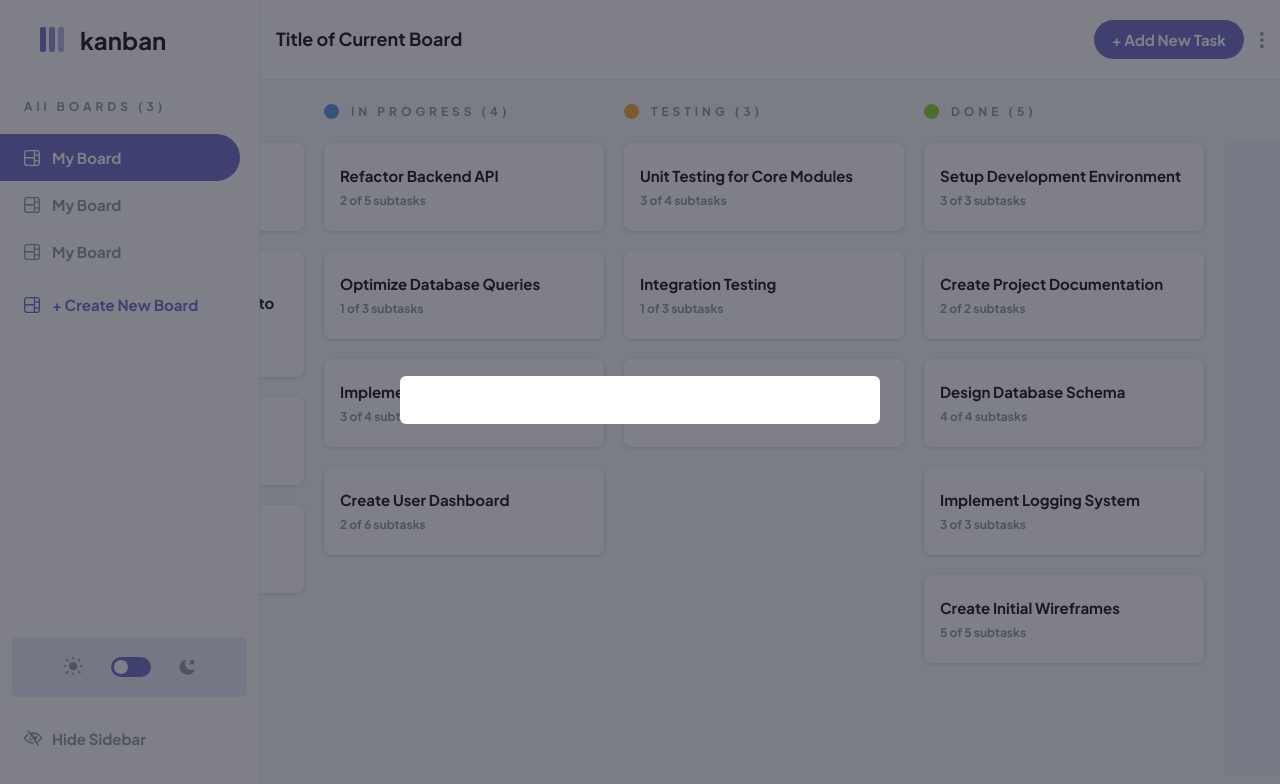
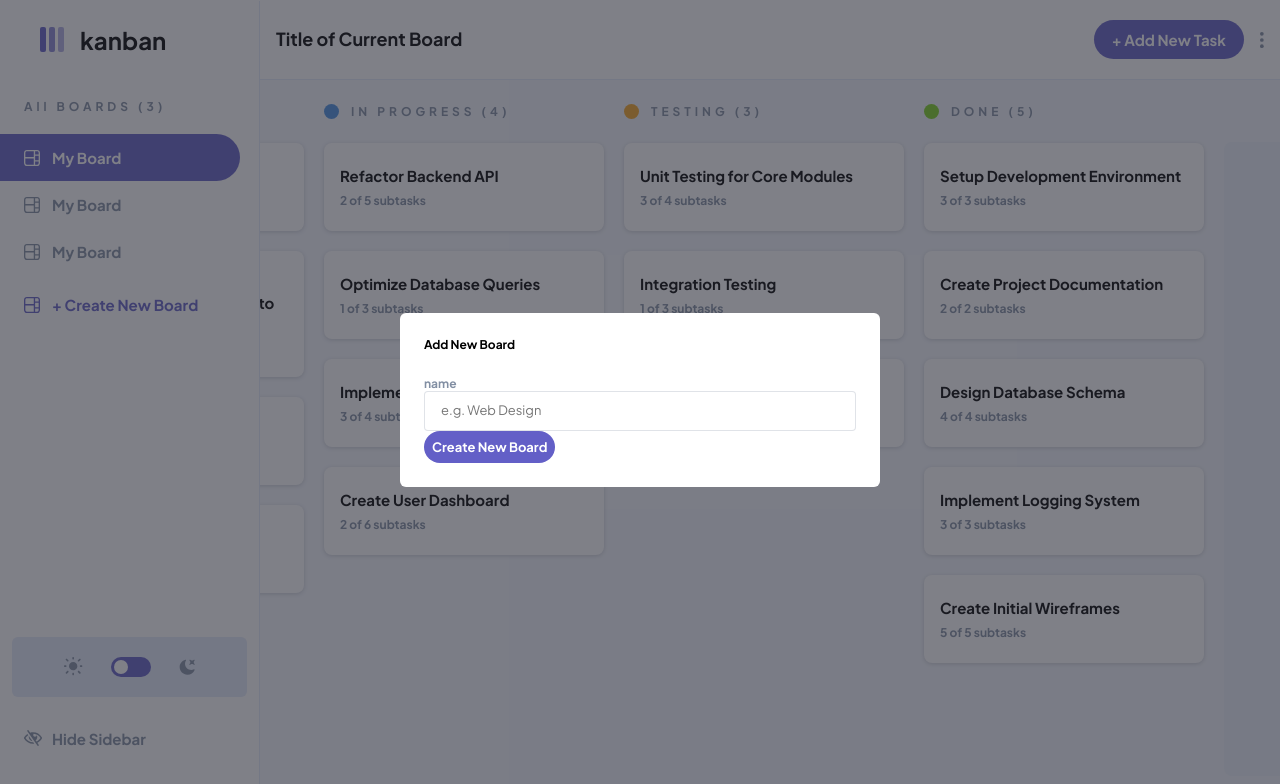
Before and after one commit to NaetharuCodes/kanban, a React (Vite) app in the folder kanban-ui/: page / in a window 1280 px wide. Shown: the top 784 px of the page. Built offline with nearby package versions, Linux system fonts and the light colour scheme.

Commit message:
create modal

```diff
--- a/kanban-ui/src/App.tsx
+++ b/kanban-ui/src/App.tsx
@@ -4,6 +4,7 @@ import styles from "./App.module.css";
 import Column from "./components/Column/Column";
 import { useEffect, useState } from "react";
 import ViewTaskModal from "./components/ViewTaskModal/ViewTaskModal";
+import CreateBoardModal from "./components/CreateBoardModal/CreateBoardModal";
 
 export type TaskModalType = {
   id: string;
@@ -31,15 +32,41 @@ function findItemById(data: any, targetId: string) {
 }
 
 const App = () => {
-  const [viewTaskModal, setViewtaskModal] = useState<boolean>(true);
+  const [viewBoardModal, setViewBoardModal] = useState<boolean>(true);
+  const [viewTaskModal, setViewtaskModal] = useState<boolean>(false);
   const [taskId, setTaskId] = useState<string | undefined>("");
   const [taskModalData, setTaskModalData] = useState<undefined | TaskModalType>(
     undefined
   );
 
+  const handleCreateNewBoard = async (boardName: string) => {
+    try {
+      const url = "http://localhost:3000/api/boards";
+      const response = await fetch(url, {
+        method: "POST",
+        headers: {
+          "Content-Type": "application/json",
+        },
+        body: JSON.stringify({ name: boardName }),
+      });
+      if (!response.ok) {
+        throw new Error("Error in the response");
+      } else {
+        const text = await response.text();
+        console.log(text);
+      }
+    } catch (error) {
+      console.log("inside the catch", error);
+    }
+  };
+
   const handleToggleViewTaskModal = (id?: string) => {
     setTaskId(id);
     setViewtaskModal(!viewTaskModal);
+  };
+
+  const handleToggleBoardModal = () => {
+    setViewBoardModal(!viewBoardModal);
   };
 
   useEffect(() => {
@@ -59,11 +86,17 @@ const App = () => {
   }, [taskId]);
 
   return (
-    <AppShell>
+    <AppShell toggleBoardModal={handleToggleBoardModal}>
       {viewTaskModal && (
         <ViewTaskModal
           toggleModal={handleToggleViewTaskModal}
           taskData={taskModalData}
+        />
+      )}
+      {viewBoardModal && (
+        <CreateBoardModal
+          toggleModal={handleToggleBoardModal}
+          createNewBoard={handleCreateNewBoard}
         />
       )}
       {dummyData.colData ? (
--- a/kanban-ui/src/components/AppShell/AppShell.tsx
+++ b/kanban-ui/src/components/AppShell/AppShell.tsx
@@ -9,9 +9,10 @@ import SideBar from "./SideBar";
 interface AppShellProps {
   children: React.ReactNode;
   sideBar?: boolean;
+  toggleBoardModal: () => void;
 }
 
-const AppShell = ({ children }: AppShellProps) => {
+const AppShell = ({ children, toggleBoardModal }: AppShellProps) => {
   const [showSidebar, setShowSidebar] = useState<boolean>(true);
 
   const handleToggleSidebar = () => {
@@ -46,6 +47,7 @@ const AppShell = ({ children }: AppShellProps) => {
         </div>
       </header>
       <SideBar
+        toggleBoardModal={toggleBoardModal}
         toggleShowSideBar={handleToggleSidebar}
         showSideBar={showSidebar}
       />
--- a/kanban-ui/src/components/AppShell/SideBar.tsx
+++ b/kanban-ui/src/components/AppShell/SideBar.tsx
@@ -13,9 +13,14 @@ const numberOfBoards = 3;
 interface SideBarProps {
   toggleShowSideBar: () => void;
   showSideBar: boolean;
+  toggleBoardModal: () => void;
 }
 
-const SideBar = ({ showSideBar, toggleShowSideBar }: SideBarProps) => {
+const SideBar = ({
+  showSideBar,
+  toggleShowSideBar,
+  toggleBoardModal,
+}: SideBarProps) => {
   const { darkMode, toggleDarkMode } = useTheme();
 
   useEffect(() => {
@@ -66,7 +71,7 @@ const SideBar = ({ showSideBar, toggleShowSideBar }: SideBarProps) => {
           value="My Board"
         />
         <button
-          onClick={handleCreateNewBoard}
+          onClick={toggleBoardModal}
           className={`${styles.createNewButton} heading-md`}
         >
           <NewBoardIcon />+ Create New Board
--- /dev/null
+++ b/kanban-ui/src/components/CreateBoardModal/CreateBoardModal.tsx
@@ -0,0 +1,38 @@
+import { useState } from "react";
+import MainButton from "../MainButton/MainButton";
+import Modal from "../Modal/Modal";
+import TextField from "../TextField/TextField";
+import styles from "./CreateBoardModal.module.css";
+
+interface CreateBoardModalProps {
+  toggleModal: () => void;
+  createNewBoard: (boardName: string) => void;
+}
+
+const CreateBoardModal = ({
+  toggleModal,
+  createNewBoard,
+}: CreateBoardModalProps) => {
+  const [name, setName] = useState<string>("");
+
+  const handleNameChange = (e: React.ChangeEvent<HTMLInputElement>) => {
+    setName(e.target.value);
+  };
+
+  return (
+    <Modal toggleModal={toggleModal}>
+      <h2 className={styles.header}>Add New Board</h2>
+      <form action="submit" onSubmit={() => createNewBoard(name)}>
+        <TextField
+          label="name"
+          placeholder="e.g. Web Design"
+          value={name}
+          onChange={handleNameChange}
+        />
+        <MainButton text="Create New Board" type="primary" disabled={!name} />
+      </form>
+    </Modal>
+  );
+};
+
+export default CreateBoardModal;
--- a/kanban-ui/src/components/MainButton/MainButtom.module.css
+++ b/kanban-ui/src/components/MainButton/MainButtom.module.css
@@ -4,7 +4,6 @@
   padding: 8px;
   border-radius: 24px;
   color: white;
-  width: 255px;
   font-weight: bold;
   font-size: 1.08rem;
   transition: 0.1s ease;
--- a/kanban-ui/src/components/MainButton/MainButton.tsx
+++ b/kanban-ui/src/components/MainButton/MainButton.tsx
@@ -8,12 +8,19 @@ enum Buttons {
 
 interface MainButtonProps {
   text: string;
-  onClick: () => void;
+  onClick?: () => void;
   type: string;
   large?: boolean;
+  disabled: boolean;
 }
 
-const MainButton = ({ text, onClick, type, large }: MainButtonProps) => {
+const MainButton = ({
+  text,
+  onClick,
+  type,
+  large,
+  disabled,
+}: MainButtonProps) => {
   return (
     <button
       className={`${styles.button} ${
@@ -24,6 +31,7 @@ const MainButton = ({ text, onClick, type, large }: MainButtonProps) => {
           : styles.destructive
       } ${large && styles.large}`}
       onClick={onClick}
+      disabled={disabled}
     >
       {text}
     </button>
--- a/kanban-ui/src/components/TextField/TextField.module.css
+++ b/kanban-ui/src/components/TextField/TextField.module.css
@@ -1,5 +1,4 @@
 .container {
-  width: 350px;
   position: relative;
 }
 
@@ -31,3 +30,9 @@
 :global(body.dark-mode) .errorMessage {
   color: rgba(var(--red), 1);
 }
+
+.label {
+  color: rgba(var(--blue-gray), 1);
+  font-weight: bold;
+  margin-bottom: 18px;
+}
--- a/kanban-ui/src/components/TextField/TextField.tsx
+++ b/kanban-ui/src/components/TextField/TextField.tsx
@@ -4,15 +4,28 @@ interface TextFieldProps {
   placeholder?: string;
   errorMessage?: string;
   error?: boolean;
+  label?: string;
+  value: string;
+  onChange: (e: React.ChangeEvent<HTMLInputElement>) => void;
 }
 
-const TextField = ({ placeholder, errorMessage, error }: TextFieldProps) => {
+const TextField = ({
+  placeholder,
+  errorMessage,
+  error,
+  label,
+  value,
+  onChange,
+}: TextFieldProps) => {
   return (
     <div className={styles.container}>
+      {label && <label className={styles.label}>{label}</label>}
       <input
         className={`${styles.input} text-lg ${error && styles.error}`}
         type="text"
         placeholder={placeholder}
+        value={value}
+        onChange={(e: React.ChangeEvent<HTMLInputElement>) => onChange(e)}
       />
       {error && <div className={styles.errorMessage}>{errorMessage}</div>}
     </div>
```
Also changed, not shown: kanban-ui/src/components/CreateBoardModal/CreateBoardModal.module.css (added), 2 other files (tests, documents, lock files or other folders).
